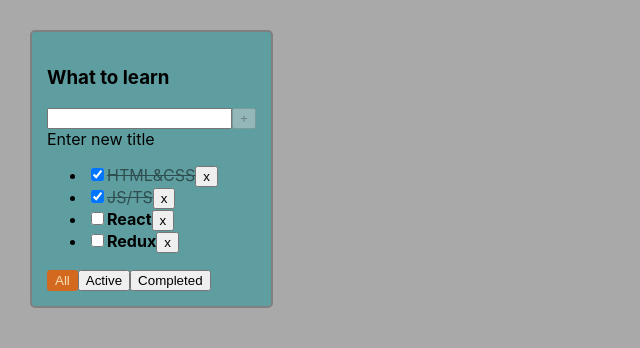
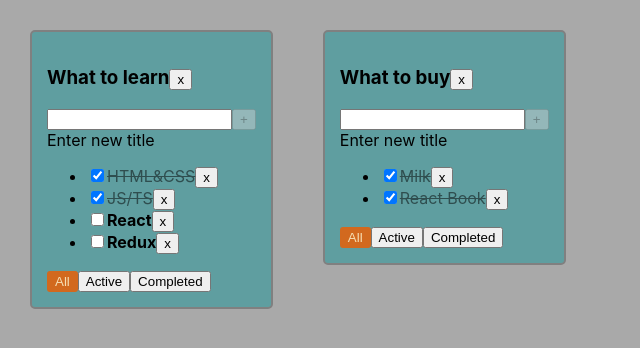
Before and after one commit to Taitanos/todolist-ts, a React (Create React App) app: page / in a window 1280 px wide. Shown: the top 348 px of the page, without its empty margins (0-640 px from the left). Built offline with nearby package versions, Linux system fonts and the light colour scheme.

Commit message:
refactoring code

```diff
--- a/src/App.tsx
+++ b/src/App.tsx
@@ -4,28 +4,67 @@ import Todolist, {TaskType} from './Todolist';
 
 export type FilterValuesType = 'all' | 'active' | 'completed'
 
+type TodoListsType = {
+    id: string,
+    title: string,
+    filter: FilterValuesType
+}
+
+type TasksStatusType = {
+    [key: string]: TaskType[]
+}
+
 function App() {
 
-    const todoListTitle: string = 'What to learn'
+    let todoListId1 = crypto.randomUUID()
+    let todoListId2 = crypto.randomUUID()
 
     // Состояния
-    const [tasks, setTasks] = useState<Array<TaskType>>([
+
+    const [todoLists, setTodoLists] = useState<TodoListsType[]>([
+        {id: todoListId1, title: 'What to learn', filter: 'all'},
+        {id: todoListId2, title: 'What to buy', filter: 'all'},
+    ])
+
+    const [tasks, setTasks] = useState<TasksStatusType>({
+        [todoListId1]: [
             {id: crypto.randomUUID(), title: 'HTML&CSS', isDone: true,},
             {id: crypto.randomUUID(), title: 'JS/TS', isDone: true,},
             {id: crypto.randomUUID(), title: 'React', isDone: false},
             {id: crypto.randomUUID(), title: 'Redux', isDone: false},
-    ])
-    const [filter, setFilter] = useState<FilterValuesType>('all')
+        ],
+        [todoListId2]: [
+            {id: crypto.randomUUID(), title: 'Milk', isDone: true},
+            {id: crypto.randomUUID(), title: 'React Book', isDone: true},
+        ]
+    })
+    //   const [filter, setFilter] = useState<FilterValuesType>('all')
 
-    // Функции
-    const removeTask = (taskId: string) => {
-        setTasks(tasks.filter(t => t.id !== taskId))
+    // Функции для тудулиста
+    const removeTodolist = (todoListId: string) => {
+        setTodoLists(todoLists.filter(tl => tl.id !== todoListId))
+        delete tasks[todoListId]
     }
 
-    const addTask = (title: string) => {
-        setTasks([...tasks, {id: crypto.randomUUID(), title, isDone: false,}])
+
+    // Функции для заданий
+    const removeTask = (todoListId: string, taskId: string) => {
+        setTasks({...tasks, [todoListId]: tasks[todoListId].filter(t => t.id !== taskId)})
     }
 
+    const addTask = (todoListId: string, title: string) => {
+        setTasks({...tasks, [todoListId]: [...tasks[todoListId], {id: crypto.randomUUID(), title, isDone: false}]})
+    }
+
+    const changeFilter = (todoListId: string, newFilterValue: FilterValuesType) => {
+        setTodoLists(todoLists.map(tl => tl.id === todoListId ? {...tl, filter: newFilterValue} : tl))
+    }
+
+    const changeTaskStatus = (todoListId: string, taskID: string, isDone: boolean) => {
+        setTasks({...tasks, [todoListId]: tasks[todoListId].map(tl => tl.id === taskID ? {...tl, isDone} : tl)})
+    }
+
+    /*
         const changeFilter = (newFilterValue: FilterValuesType) => {
         setFilter(newFilterValue)
     }
@@ -42,29 +81,49 @@ function App() {
     }
 
     const filteredTasksForRender: Array<TaskType> = getFilteredTasksForRender(tasks, filter)
+    */
 
-    const changeTaskStatus = (taskId: string, newIsDoneValue: boolean) => {
-        const updateTask: Array<TaskType> = tasks.map(t => t.id === taskId
-        ? {...t, isDone: newIsDoneValue}
-        : t
-        )
-        setTasks(updateTask)
+    /*    const changeTaskTitle = (todoListId: string, taskID: string, title: string) => {
+            let todoListTasks = tasks[todoListId]
+            let task = todoListTasks.find(t => t.id === taskID);
+            if (task) {
+                task.title = title
             }
-
-    const changeTaskTitle = () => {}
+            setTasks({...tasks})
+        }*/
 
 
     return (
         <div className="App">
+            {todoLists.map((tl) => {
+
+                    let tasksForTodoList = tasks[tl.id]
+
+                    if (tl.filter === 'active') {
+                        tasksForTodoList = tasks[tl.id].filter(t => !t.isDone);
+                    }
+                    if (tl.filter === 'completed') {
+                        tasksForTodoList = tasks[tl.id].filter(t => t.isDone);
+                    }
+
+                    return (
                         <Todolist
-                tasks={filteredTasksForRender}
-                title={todoListTitle}
-                filter={filter}
+                            key={tl.id}
+                            todoListId={tl.id}
+                            tasks={tasksForTodoList}
+                            title={tl.title}
+                            filter={tl.filter}
                             removeTask={removeTask}
                             changeFilter={changeFilter}
                             addTask={addTask}
                             changeTaskStatus={changeTaskStatus}
+                            removeTodolist={removeTodolist}
+                            //changeTaskTitle={changeTaskTitle}
                         />
+                    )
+                }
+            )
+            }
 
         </div>
     )
--- a/src/Todolist.tsx
+++ b/src/Todolist.tsx
@@ -2,13 +2,16 @@ import React, {FC, useState} from 'react';
 import {FilterValuesType} from './App';
 
 type TodoListPropsType = {
+    todoListId: string
     title: string
     tasks: Array<TaskType>
     filter: FilterValuesType
-    removeTask: (taskId: string) => void
-    changeFilter: (nextFilterValue: FilterValuesType) => void
-    addTask: (title: string) => void
-    changeTaskStatus: (taskId: string, newIsDoneValue: boolean) => void
+    removeTask: (todoListId: string, taskId: string) => void
+    changeFilter: (todoListId: string, nextFilterValue: FilterValuesType) => void
+    addTask: (todoListId: string, title: string) => void
+    changeTaskStatus: (todolistId: string, taskID: string, isDone: boolean) => void
+    removeTodolist: (todolistId: string) => void
+    //changeTaskTitle: (todoListId: string, taskID: string, title: string) => void
 }
 
 export type TaskType = {
@@ -18,22 +21,29 @@ export type TaskType = {
 }
 
 const Todolist: FC<TodoListPropsType> = ({
+                                             todoListId,
                                              title,
                                              tasks,
                                              filter,
                                              removeTask,
                                              changeFilter,
                                              addTask,
-                                             changeTaskStatus
+                                             changeTaskStatus,
+                                             removeTodolist,
+                                             //changeTaskTitle
                                          }) => {
 
     const [newTaskTitle, setNewTaskTitle] = useState('')
     const [inputError, setInputError] = useState(false)
 
+
+
     // проходим по массиву заданий и рисуем их
     const listItems: Array<JSX.Element> = tasks.map(t => {
-        const onClickRemoveTaskHandler = () => removeTask(t.id)
-        const onChangeTaskStatusHandler = (e: React.ChangeEvent<HTMLInputElement>) => changeTaskStatus(t.id, e.currentTarget.checked)
+        const onClickRemoveTaskHandler = () => removeTask(todoListId, t.id)
+        const onChangeTaskStatusHandler = (e: React.ChangeEvent<HTMLInputElement>) => changeTaskStatus(todoListId, t.id, e.currentTarget.checked)
+        //const onChangeTitleHandler = (newValue: string) => changeTaskTitle(todoListId, t.id, newValue)
+
         return (
             <li key={t.id}>
                 <input
@@ -55,7 +65,7 @@ const Todolist: FC<TodoListPropsType> = ({
 
     // Функции
     const onClickAddTask = () => {
-        addTask(newTaskTitle)
+        addTask(todoListId, newTaskTitle)
         setNewTaskTitle('')
     }
 
@@ -78,11 +88,16 @@ const Todolist: FC<TodoListPropsType> = ({
             ? <span>Enter new title</span>
             : <span style={{color: 'red'}}>Your title is too long</span>
 
+    const removeTodolistHandler = () => removeTodolist(todoListId)
+
 
     return (
         <div>
             <div className="todolist">
-                <h3>{title}</h3>
+                <h3>
+                    {title}
+                    <button onClick={removeTodolistHandler}>x</button>
+                </h3>
                 <div>
                     <input
                         className={inputError ? 'input-error' : undefined}
@@ -104,21 +119,21 @@ const Todolist: FC<TodoListPropsType> = ({
                     <button
                         className={filter === 'all' ? 'btn-active' : undefined}
                         onClick={() => {
-                            changeFilter('all')
+                            changeFilter(todoListId, 'all')
                         }}
                     >All
                     </button>
                     <button
                         className={filter === 'active' ? 'btn-active' : undefined}
                         onClick={() => {
-                            changeFilter('active')
+                            changeFilter(todoListId, 'active')
                         }}
                     >Active
                     </button>
                     <button
                         className={filter === 'completed' ? 'btn-active' : undefined}
                         onClick={() => {
-                            changeFilter('completed')
+                            changeFilter(todoListId, 'completed')
                         }}
                     >Completed
                     </button>
```
Lines whose indentation alone changed are shown as unchanged.
